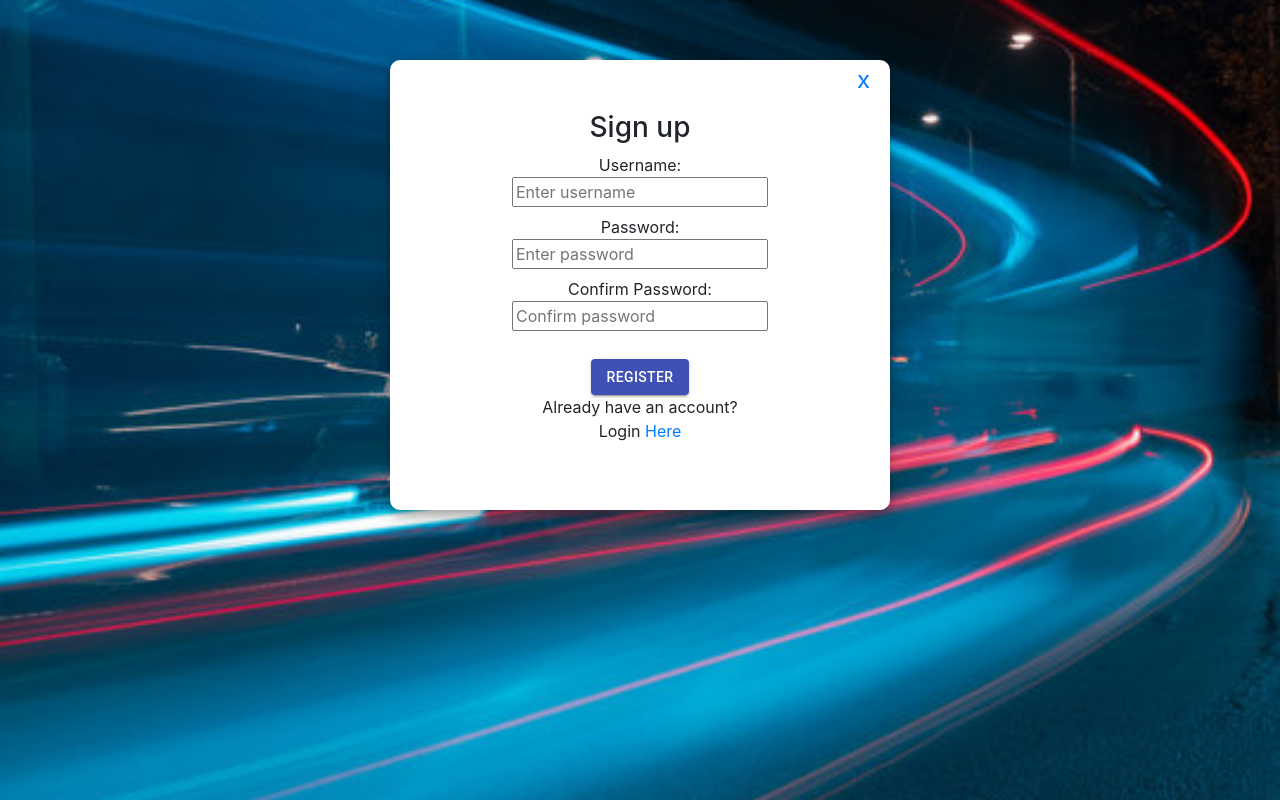
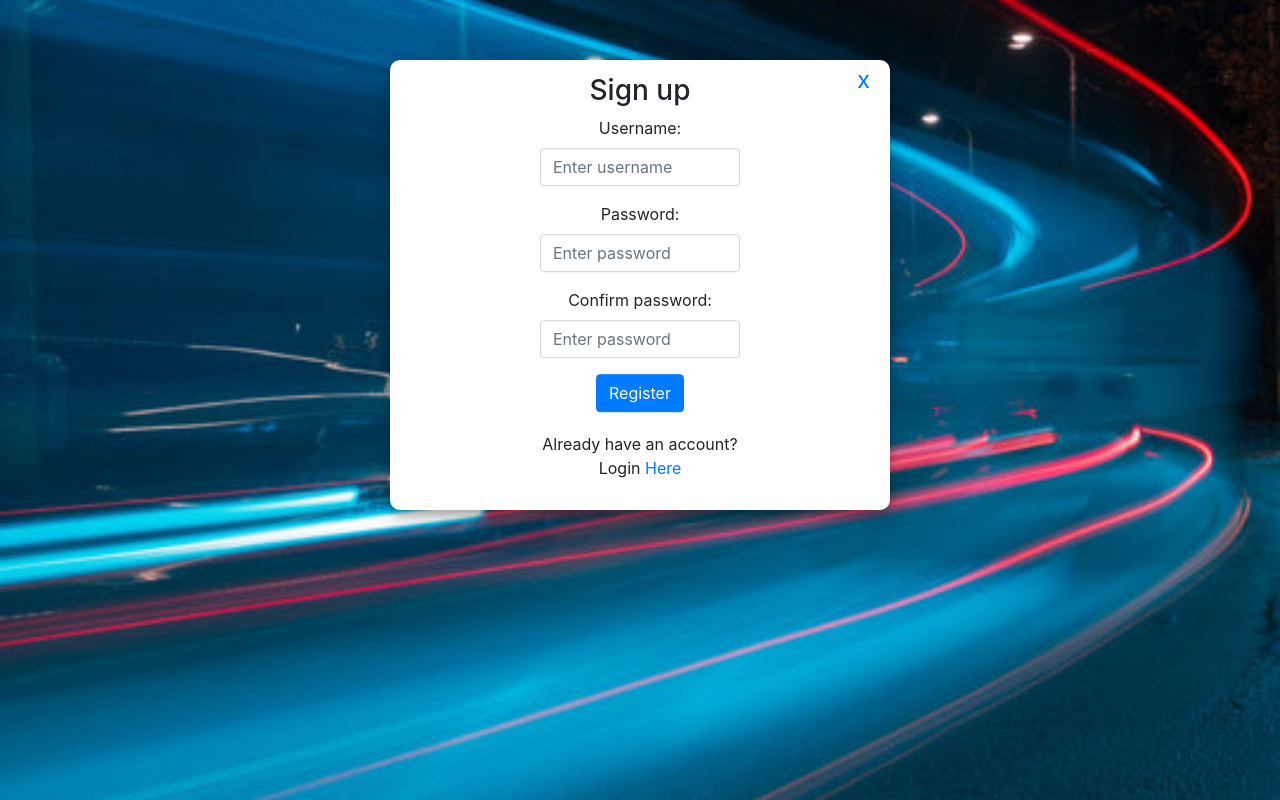
Before and after one commit to kamilbochno/AutoMotiveInspectionTool, a React (Create React App) app: page /Register in a window 1280 px wide. Built offline with nearby package versions, Linux system fonts and the light colour scheme.

Commit message:
Change form to bootstrap styling

```diff
--- a/src/Components/Registerform/Registerform.css
+++ b/src/Components/Registerform/Registerform.css
@@ -32,3 +32,8 @@
     justify-content: center;
     align-items: center;
   }
+
+.Register p {
+  margin-top: 20px;
+
+}
--- a/src/Components/Registerform/Registerform.js
+++ b/src/Components/Registerform/Registerform.js
@@ -1,5 +1,5 @@
 import React from 'react';
-import Button from '@material-ui/core/Button';
+import { Form, Button } from 'react-bootstrap';
 
 import styles from './Registerform.css';
 
@@ -7,26 +7,28 @@ function Register() {
     return (
     <div className="Register">
         <span className="close-btn"><a href="/">x</a></span>
-        <form className="register-form" action="/">
+        <Form className="register-form">
          <h3>Sign up</h3>
-            <label>
-                Username:
-                <input type="text" name="username" placeholder="Enter username" />
+         <Form.Group controlId="username">
+                <Form.Label>Username: </Form.Label>
+                <Form.Control type="text" placeholder="Enter username" />
 
-            </label>
-            <label>
-                Password:
-                <input type="password" name="password" placeholder="Enter password" />
-            </label>
-            <label>
-                Confirm Password:
-                <input type="password" name="password" placeholder="Confirm password" />
-            </label>
-            <Button style={{ marginTop: "20px"}} href="/" variant="contained" color="primary">
+            </Form.Group>
+            <Form.Group controlId="password">
+                <Form.Label>Password: </Form.Label>
+                <Form.Control type="text" placeholder="Enter password" />
+
+            </Form.Group>
+            <Form.Group controlId="password">
+                <Form.Label>Confirm password: </Form.Label>
+                <Form.Control type="text" placeholder="Enter password" />
+
+            </Form.Group>
+            <Button color="primary" type="submit">
                Register
             </Button>
             <p>Already have an account? Login <a href="/Login">Here</a></p>
-        </form>
+        </Form>
     </div>
     );
 }
```
